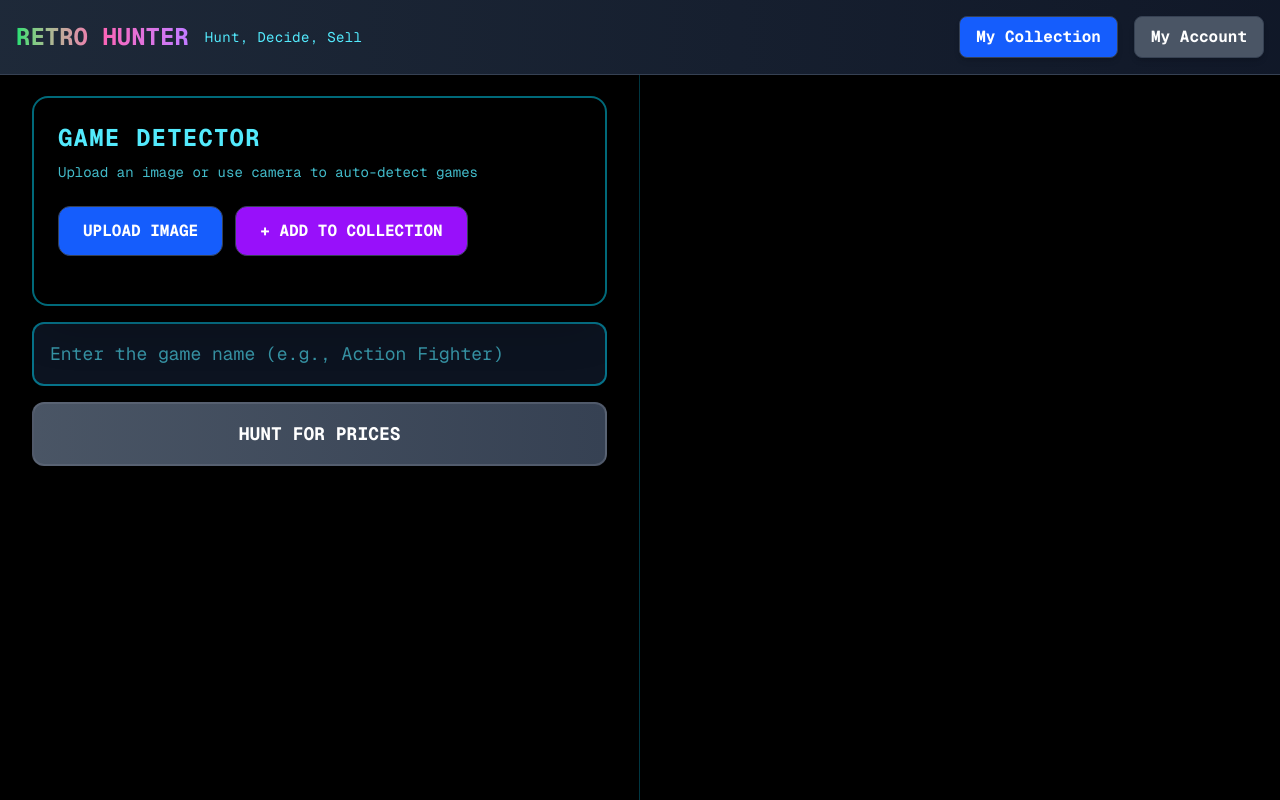
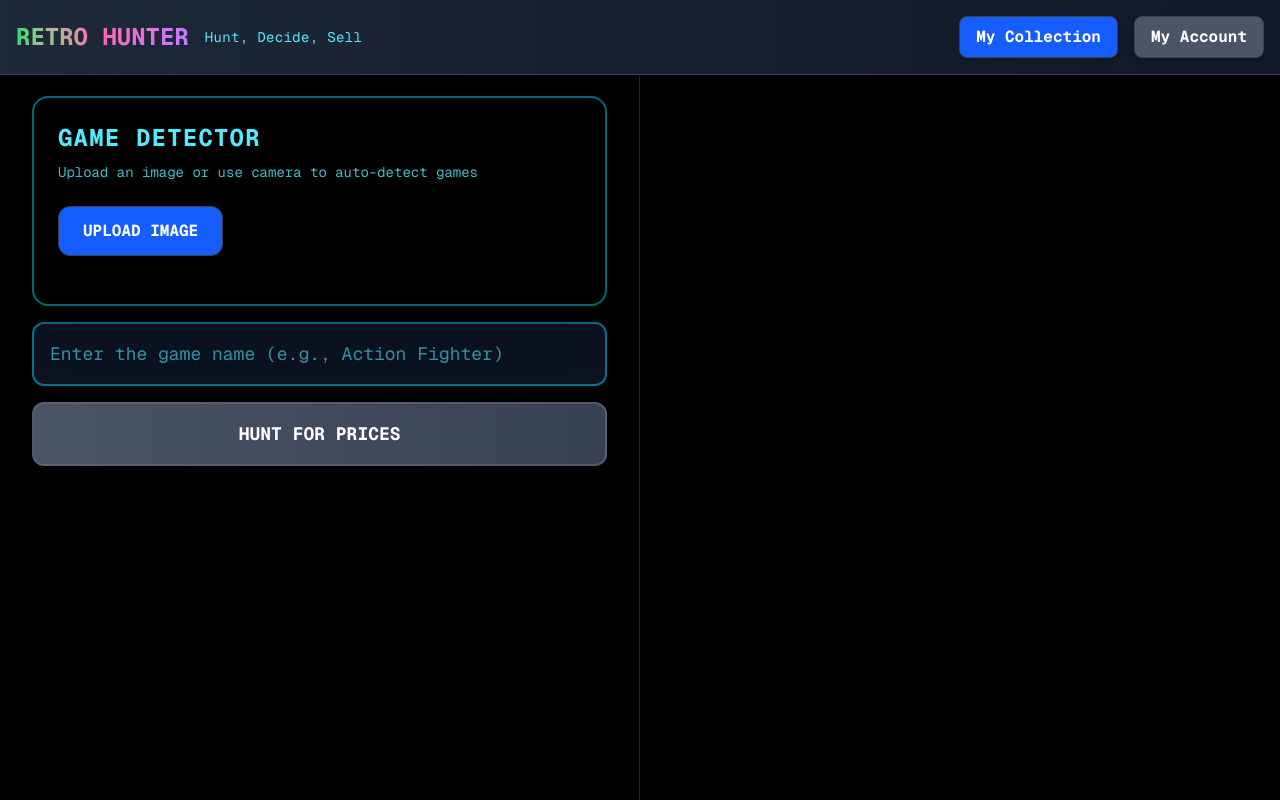
Before and after one commit to rojasmart/retro-hunter, a Next.js app: page / in a window 1280 px wide. Built offline with nearby package versions, Linux system fonts and the light colour scheme.

Commit message:
--update: conditionally render "Add to Collection" button based on selected image or extracted text for improved user experience

```diff
--- a/src/components/OCRUpload.tsx
+++ b/src/components/OCRUpload.tsx
@@ -219,12 +219,14 @@ export function OCRUpload({ onTextExtracted, onSearch, isSearching = false }: OC
           UPLOAD IMAGE
         </button>
 
+        {(selectedImage || extractedText) && (
           <button
             onClick={() => alert("Added to collection!")}
             className="px-6 py-3 bg-purple-600 hover:bg-purple-700 text-white font-bold rounded-xl shadow-md transition-all duration-300 border border-gray-700"
           >
             + ADD TO COLLECTION
           </button>
+        )}
         {(selectedImage || extractedText || showCamera) && (
           <button
             onClick={clearAll}
```
Lines whose indentation alone changed are shown as unchanged.
